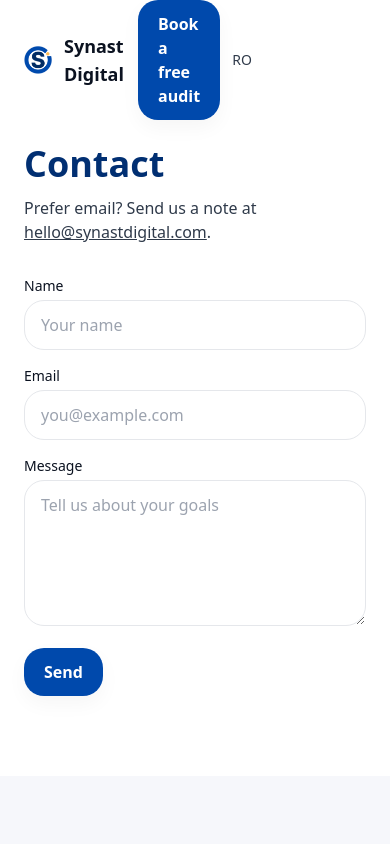
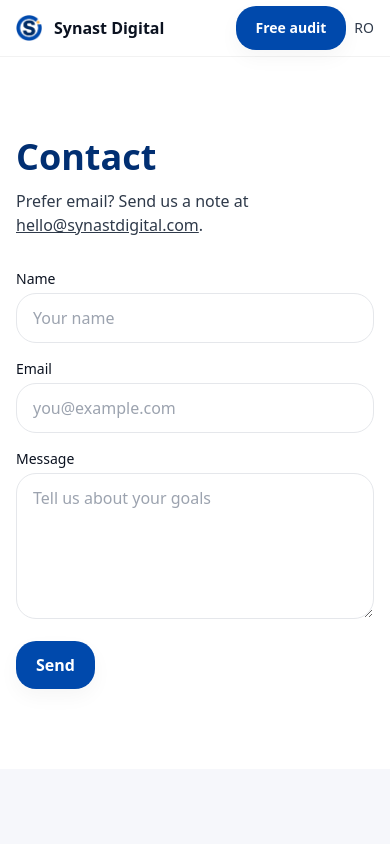
Before and after one commit to stefitx/synast_webpage, a Next.js app: page /contact in a window 390 px wide. Shown: the top 844 px of the page. Built offline with nearby package versions, Linux system fonts and the light colour scheme.

Commit message:
fixed mobile header

```diff
--- a/app/globals.css
+++ b/app/globals.css
@@ -17,7 +17,7 @@ body { @apply font-sans text-ink-900 bg-white antialiased; }
 html, body { height: 100%; }
 body { @apply text-ink-900 bg-white antialiased; }
 
-.container { @apply max-w-container mx-auto px-6; }
+.container { @apply max-w-container mx-auto px-4 md:px-6; }
 
 .btn { @apply inline-flex items-center gap-2 rounded-2xl px-5 py-3 font-semibold shadow-soft transition; }
 .btn-primary { @apply bg-blue-700 text-white hover:shadow-lift; }
--- a/components/Navbar.tsx
+++ b/components/Navbar.tsx
@@ -9,21 +9,20 @@ export default function Navbar() {
   const base = isRO ? '/ro' : ''
 
   const labels = isRO
-    ? { services: 'Servicii', process: 'Proces', results: 'Rezultate', about: 'Despre', cta: 'Programează un audit gratuit', langToggle: 'EN' }
-    : { services: 'Services', process: 'Process', results: 'Results', about: 'About', cta: 'Book a free audit', langToggle: 'RO' }
+    ? { services: 'Servicii', process: 'Proces', results: 'Rezultate', about: 'Despre', ctaLong: 'Programează un audit gratuit', ctaShort: 'Audit gratuit' }
+    : { services: 'Services', process: 'Process', results: 'Results', about: 'About', ctaLong: 'Book a free audit', ctaShort: 'Free audit' }
 
   return (
-    <header className="sticky top-0 z-50 backdrop-blur bg-white/60">
-      {/* 3 columns: left logo, center nav, right CTA/language */}
-      <div className="container grid h-16 grid-cols-3 items-center">
-        {/* Left: Logo + wordmark */}
+    <header className="sticky top-0 z-50 bg-white/75 backdrop-blur border-b border-black/5">
+      {/* Flex on mobile, 3-col grid from md up so links stay centered */}
+      <div className="container flex h-14 items-center justify-between md:grid md:h-16 md:grid-cols-3">
+        {/* Left: logo */}
         <Link href={`${base || '/'}`} className="flex items-center gap-3 font-semibold">
-          {/* 🔵 Make logo bigger: bump width/height to 28 (or 32 if you want) */}
-          <Image src="/logo.png" alt="Synast Digital" width={28} height={28} className="rounded-sm" priority />
-          <span className="text-lg">Synast Digital</span>
+          <Image src="/logo.png" alt="Synast Digital" width={26} height={26} className="rounded-sm" priority />
+          <span className="text-base md:text-lg">Synast Digital</span>
         </Link>
 
-        {/* Center: section links that work from any route */}
+        {/* Center: nav (hidden on mobile) */}
         <nav className="hidden md:flex justify-center gap-6">
           <Link href={`${base}/#services`} className="footer-link">{labels.services}</Link>
           <Link href={`${base}/#process`} className="footer-link">{labels.process}</Link>
@@ -31,10 +30,19 @@ export default function Navbar() {
           <Link href={`${base}/#about`} className="footer-link">{labels.about}</Link>
         </nav>
 
-        {/* Right: CTA + language toggle */}
-        <div className="flex justify-end items-center gap-3">
-          <Link href={`${base}/contact`} className="btn btn-primary">{labels.cta}</Link>
-          <Link href={isRO ? '/' : '/ro'} className="footer-link">{labels.langToggle}</Link>
+        {/* Right: compact CTA + language */}
+        <div className="flex items-center gap-2 md:gap-3 justify-end">
+          <Link
+            href={`${base}/contact/`}
+            className="btn btn-primary whitespace-nowrap rounded-xl px-3 py-2 text-sm md:rounded-2xl md:px-5 md:py-3 md:text-base"
+          >
+            {/* Short label on small screens, long label from sm+ */}
+            <span className="sm:hidden">{labels.ctaShort}</span>
+            <span className="hidden sm:inline">{labels.ctaLong}</span>
+          </Link>
+          <Link href={isRO ? '/' : '/ro/'} className="footer-link text-sm md:text-base">
+            {isRO ? 'EN' : 'RO'}
+          </Link>
         </div>
       </div>
     </header>
--- a/components/Section.tsx
+++ b/components/Section.tsx
@@ -8,6 +8,7 @@ type SectionProps = React.PropsWithChildren<{
 
 export default function Section({ id, alt = false, className = '', children }: SectionProps) {
   return (
+
 <section id={id} className={`${alt ? 'section-alt' : 'section'} scroll-mt-24 md:scroll-mt-28 ${className}`}>
 
 
```
